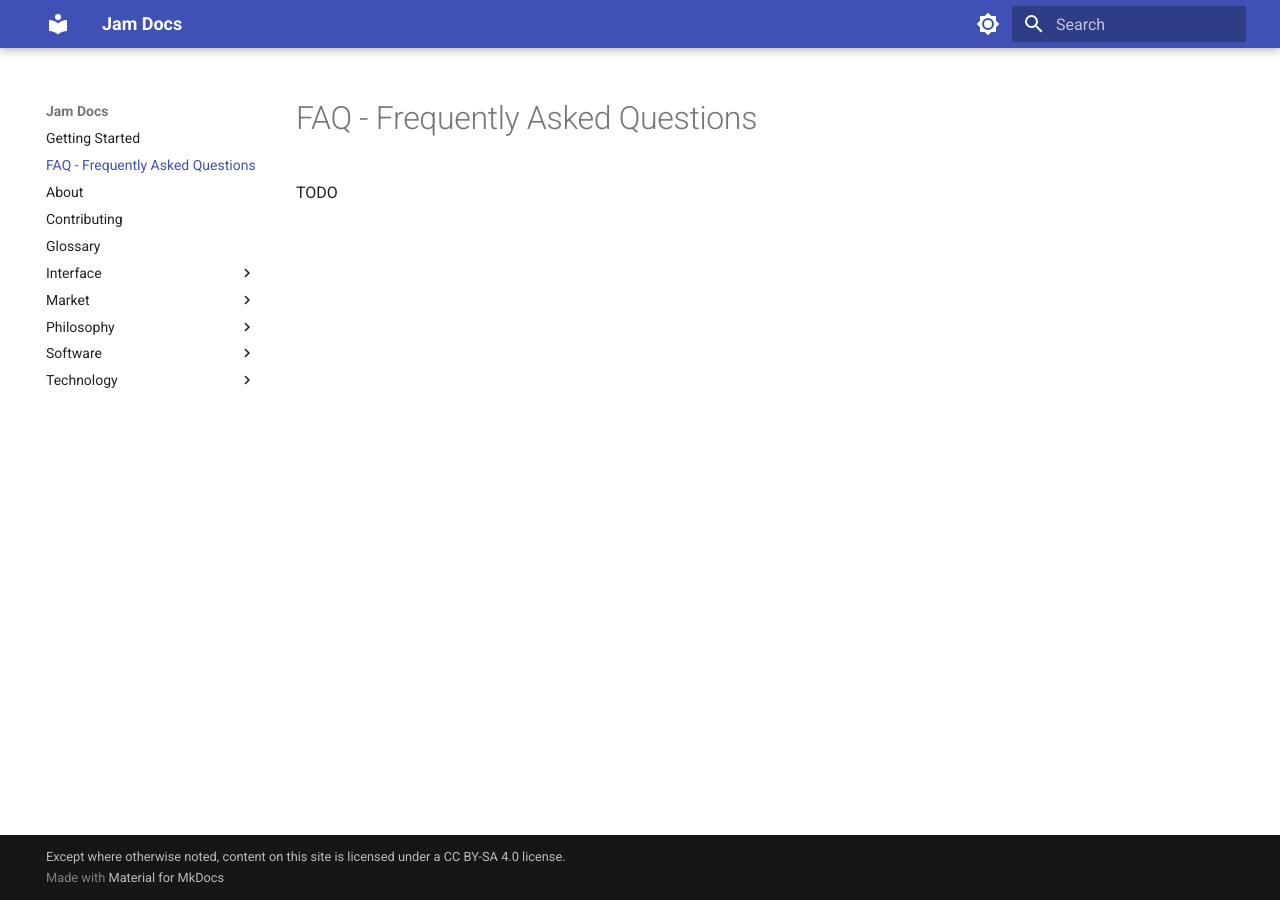
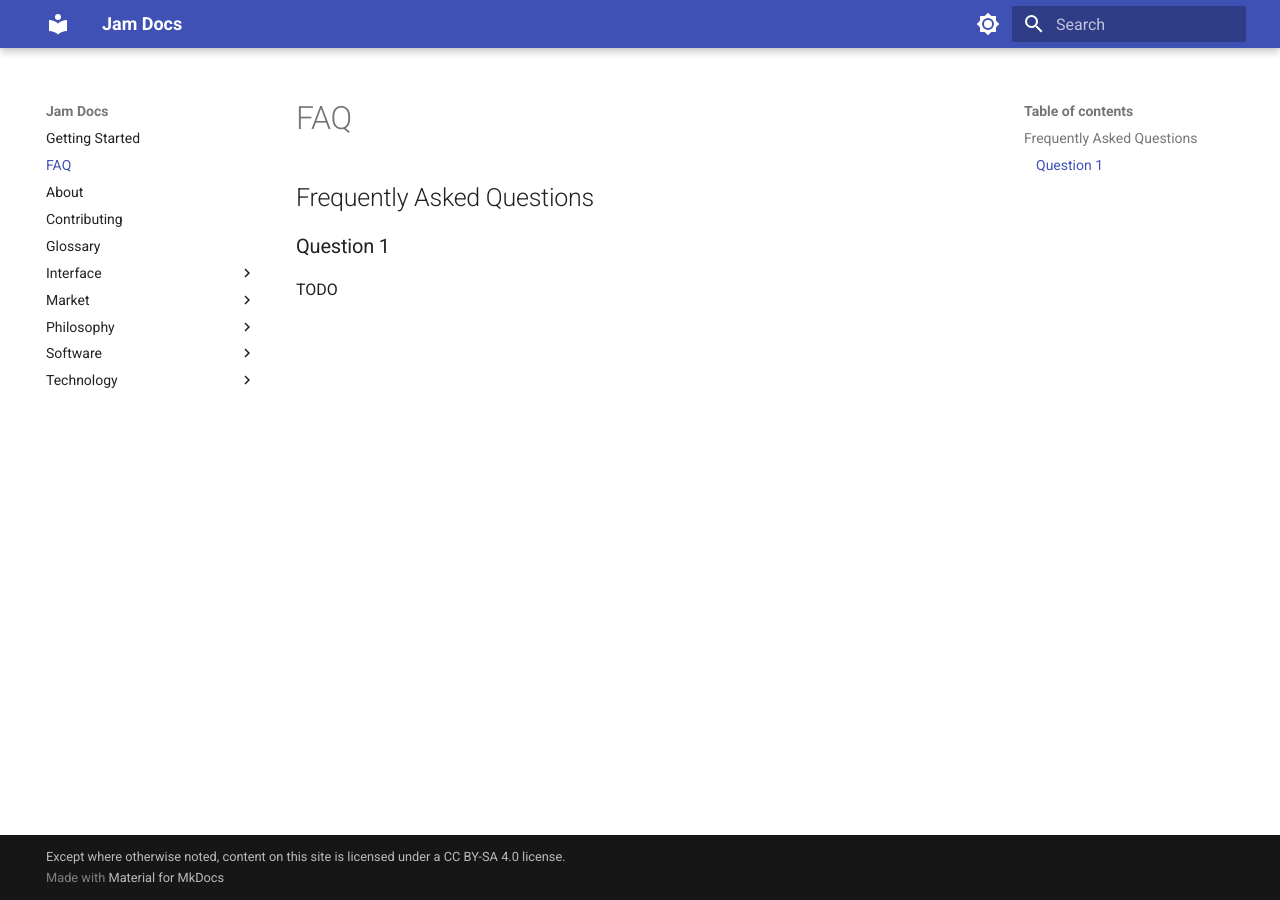
Before and after one commit to joinmarket-webui/jamdocs, an MkDocs documentation site: the page built from docs/FAQ.md, in a window 1280 px wide. Built offline with MkDocs 1.6.1 and Material for MkDocs 9.7.7, drawn with Linux system fonts in a browser that asks for light colours.

Commit message:
docs: FAQ structure

```diff
--- a/docs/FAQ.md
+++ b/docs/FAQ.md
@@ -1,3 +1,7 @@
-# FAQ - Frequently Asked Questions
+# FAQ
+
+## Frequently Asked Questions
+
+### Question 1
 
 TODO
```
